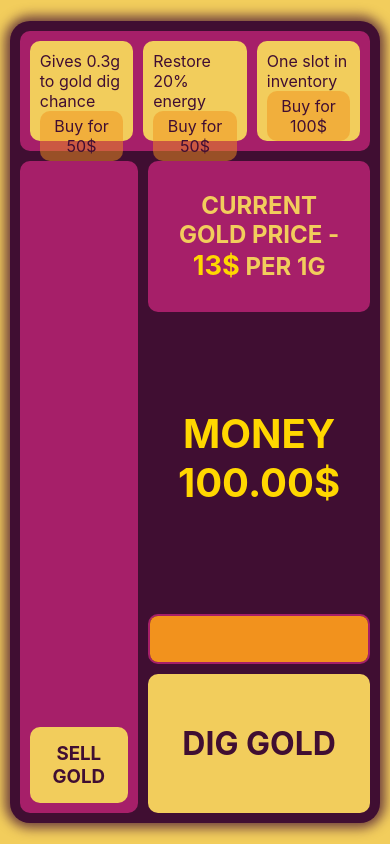
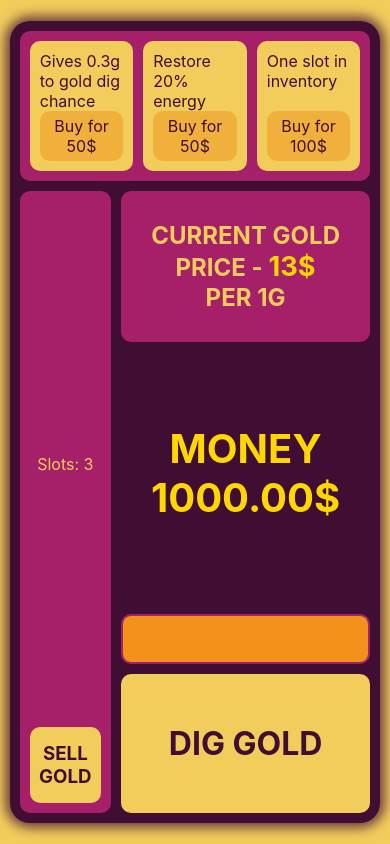
Before and after one commit to AgnetaSmergelyte/gold-mining, a React (Create React App) app: page / in a window 390 px wide. Built offline with nearby package versions, Linux system fonts and the light colour scheme.

Commit message:
responsive

```diff
--- a/src/App.css
+++ b/src/App.css
@@ -25,7 +25,7 @@ img {
   -webkit-box-shadow: 0px 0px 12px 5px rgba(64, 14, 50, 0.75);
   -moz-box-shadow: 0px 0px 12px 5px rgba(64, 14, 50, 0.75);
   width: 95vw;
-  height: 95vh;
+  min-height: 95vh;
   border-radius: 20px;
   padding: 10px;
   position: relative;
@@ -48,7 +48,7 @@ img {
 }
 .upgrades > div {
   width: 150px;
-  height: 100px;
+  height: 130px;
   padding: 10px;
   display: flex;
   flex-direction: column;
@@ -57,7 +57,7 @@ img {
 
 .main {
   position: absolute;
-  top: 130px;
+  top: 160px;
   bottom: 0;
   left: 0;
   right: 0;
@@ -82,6 +82,10 @@ img {
   flex-direction: column;
   justify-content: space-between;
   height: 100%;
+  overflow: auto;
+}
+.inventory p {
+  color: #F2CD5C;
 }
 .inventory > div {
   display: flex;
--- a/src/App.js
+++ b/src/App.js
@@ -10,7 +10,7 @@ import Error from "./components/Error";
 function App() {
     const maxEnergyUsePerDig = 10;
     const goldPriceRange = [10, 30]
-    const [money, setMoney] = useState(100);
+    const [money, setMoney] = useState(1000);
     const [energy, setEnergy] = useState(100);
     const [maxGoldPerDig, setMaxGoldPerDig] = useState(1);
     const [goldArr, setGoldArr] = useState([]);
@@ -88,6 +88,7 @@ function App() {
                     <Inventory
                         goldArr={goldArr}
                         sellGold={sellGold}
+                        inventoryLimit={inventoryLimit}
                         inventoryFull={inventoryFull}
                     />
                     <div className="right-side">
--- a/src/App.scss
+++ b/src/App.scss
@@ -35,7 +35,7 @@ img {
   background-color: $color-dark-second;
   @include box-shadow-dark;
   width: 95vw;
-  height: 95vh;
+  min-height: 95vh;
   border-radius: 20px;
   padding: 10px;
   position: relative;
@@ -59,18 +59,17 @@ img {
 
   & > div {
     width: 150px;
-    height: 100px;
+    height: 130px;
     padding: 10px;
     display: flex;
     flex-direction: column;
     justify-content: space-between;
-
   }
 }
 
 .main {
   position: absolute;
-  top: 130px;
+  top: 160px;
   bottom: 0;
   left: 0;
   right: 0;
@@ -96,6 +95,11 @@ img {
   flex-direction: column;
   justify-content: space-between;
   height: 100%;
+  overflow: auto;
+
+  p {
+    color: $color-light-prime;
+  }
 
   & > div {
     display: flex;
--- a/src/components/Inventory.js
+++ b/src/components/Inventory.js
@@ -2,18 +2,19 @@ import React from 'react';
 import '../App.css';
 import golImg from '../images/gold.png'
 
-const Inventory = ({goldArr, sellGold, inventoryFull}) => {
+const Inventory = ({goldArr, sellGold, inventoryLimit, inventoryFull}) => {
     return (
         <div className="inventory">
             <div>
-                {goldArr.map((x,i) =>
+                {goldArr.map((x, i) =>
                     <div key={i}>
                         <img src={golImg} alt=""/>
                         {x}g
                     </div>
                 )}
             </div>
-            {inventoryFull && <h1>Inventory Full</h1>}
+            {inventoryFull ? <p>Inventory Full</p> : <p>Slots: {inventoryLimit}</p>}
+
             <h3 className="btn-gold" onClick={sellGold}>SELL GOLD</h3>
         </div>
     );
```
Also changed, not shown: 1 other file (tests, documents, lock files or other folders).
